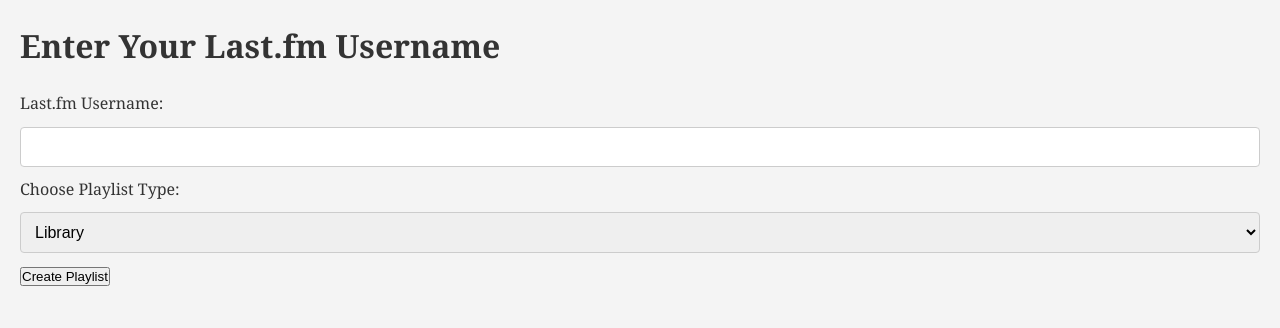
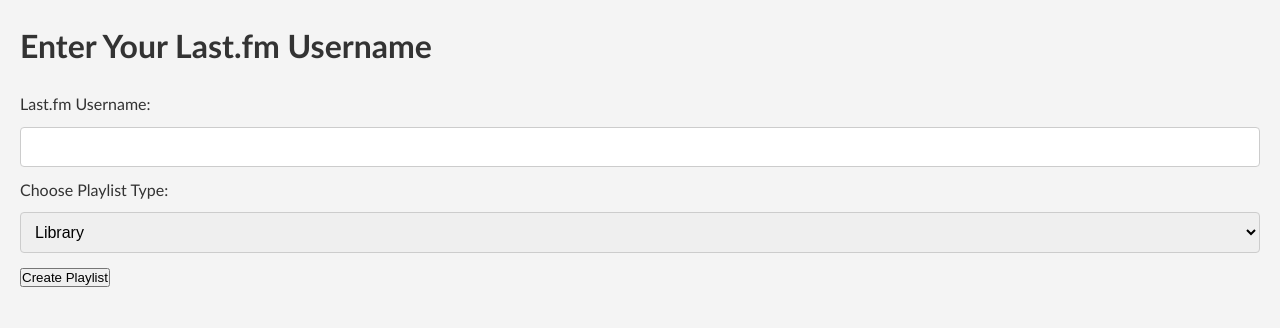
Before and after one commit to AymanLar/lastlist, a Flask app: page /lastfm_user in a window 1280 px wide. Shown: the top 328 px of the page. Run offline with Flask 3, Linux system fonts and the light colour scheme.

Commit message:
tiny sick font css changes yaay

```diff
--- a/static/styles.css
+++ b/static/styles.css
@@ -5,7 +5,7 @@
 }
 
 body {
-    font-family: 'Georgia', serif;
+    font-family: Optima, Candara, Calibri, Arial, sans-serif;
     line-height: 1.6;
     color: #333;
     background-color: #f4f4f4;
```
